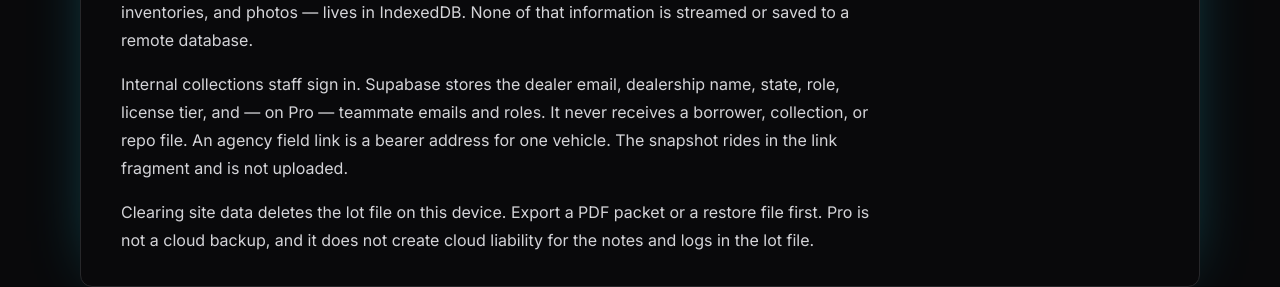
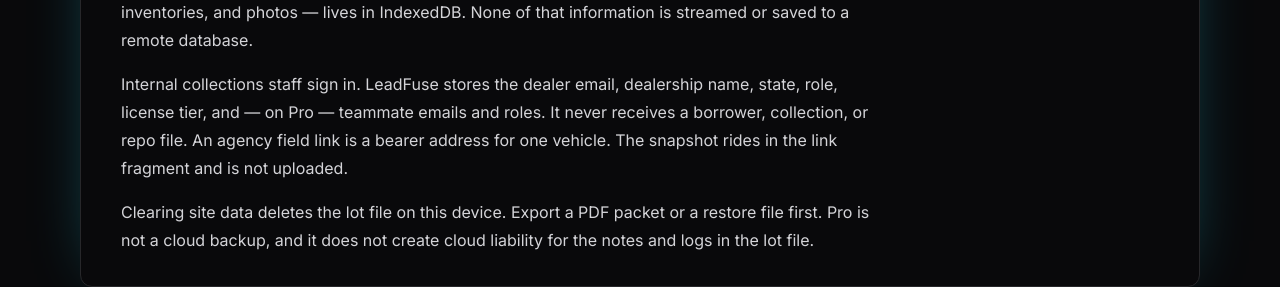
Before and after one commit to cramos108/repofuse, a React (Vite) app: page / in a window 1280 px wide. Shown: the part 2454-2741 px from the top of the page. Built offline with nearby package versions, Linux system fonts and the light colour scheme; no server answers.

Commit message:
Update Supabase to LeadFuse in privacy section

```diff
--- a/src/domain/copy.ts
+++ b/src/domain/copy.ts
@@ -2,7 +2,7 @@
 
 export const PRIVACY_BODY = `RepoFuse keeps borrower details, default logs, compliance checklists, timestamped audit entries, personal-property inventories, and photo records in this browser's on-device storage. Preferences and the theme live in localStorage. The lot file itself — accounts, notices, checklists, spots, inventories, and photos — lives in IndexedDB. None of that information is streamed or saved to a remote database.
 
-Internal collections staff sign in. Supabase stores the dealer email, dealership name, state, role, license tier, and — on Pro — teammate emails and roles. It never receives a borrower, collection, or repo file. An agency field link is a bearer address for one vehicle. The snapshot rides in the link fragment and is not uploaded.
+Internal collections staff sign in. LeadFuse stores the dealer email, dealership name, state, role, license tier, and — on Pro — teammate emails and roles. It never receives a borrower, collection, or repo file. An agency field link is a bearer address for one vehicle. The snapshot rides in the link fragment and is not uploaded.
 
 Clearing site data deletes the lot file on this device. Export a PDF packet or a restore file first. Pro is not a cloud backup, and it does not create cloud liability for the notes and logs in the lot file.`
 
```
